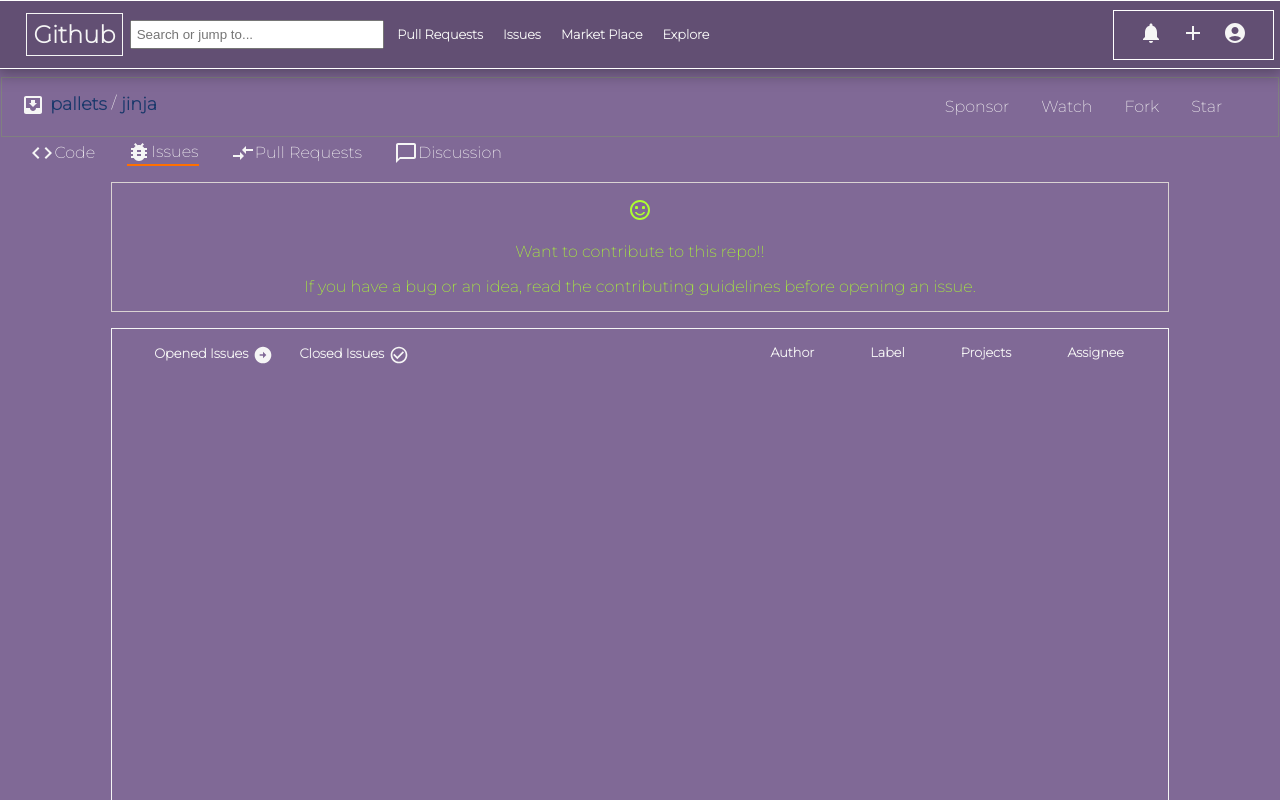
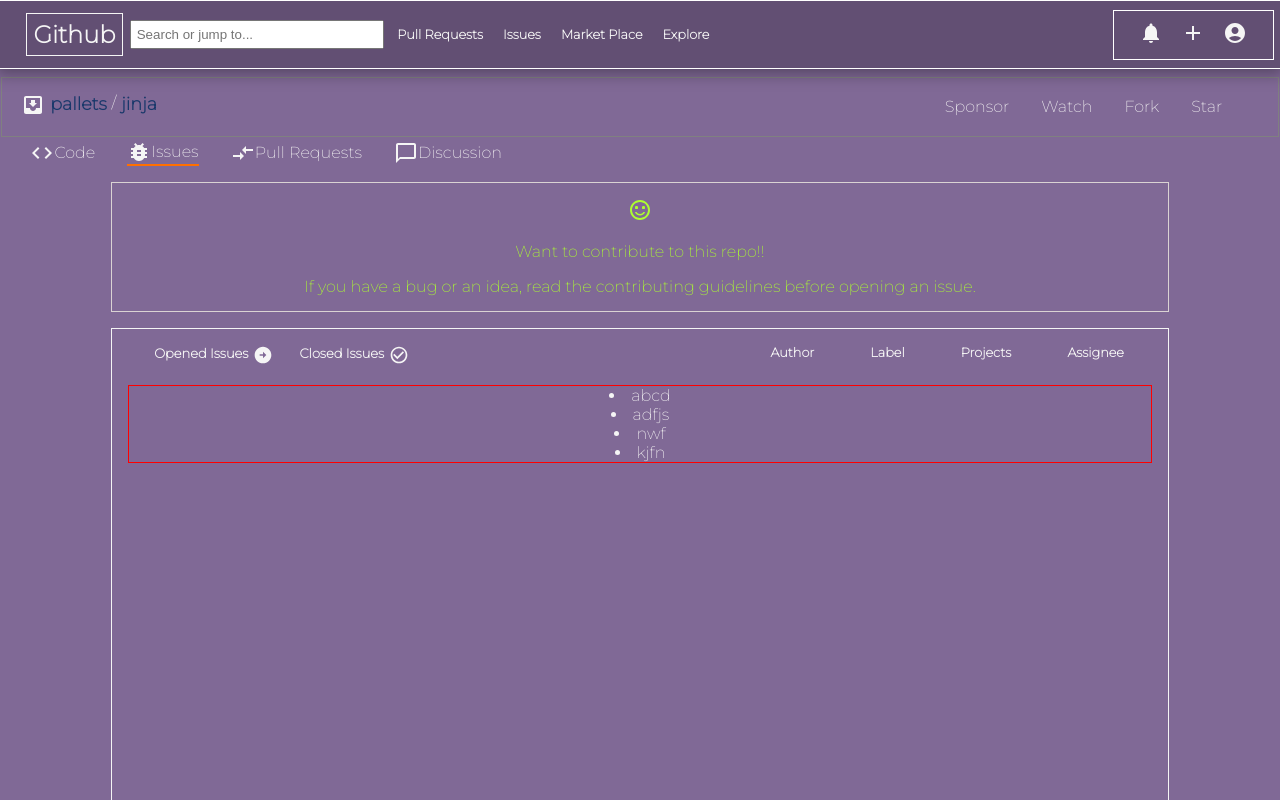
Before and after one commit to Saurabh9399/GithubIssuesProject, a React (Create React App) app: page / in a window 1280 px wide. Shown: the top 800 px of the page. Built offline with nearby package versions, Linux system fonts and the light colour scheme.

Commit message:
adding show issues files

```diff
--- a/src/components/MainIssuesContainer/MainIssuesContainer.css
+++ b/src/components/MainIssuesContainer/MainIssuesContainer.css
@@ -1,9 +1,21 @@
 .main-issues-container{
     display: flex;
-    align-items: flex-start;
-    justify-content: space-between;
+    flex-direction: column;
     border: 1px solid whitesmoke;
     width: 80%;
     height: 100vh;
     padding: 1rem;
 }
+
+.main-issues-nav{
+    display: flex;
+    align-items: flex-start;
+    justify-content: space-between;
+    margin-bottom: 1rem;
+}
+
+.main-issues-display{
+
+    border: 1px solid red;
+
+}
--- a/src/components/MainIssuesContainer/MainIssuesContainer.js
+++ b/src/components/MainIssuesContainer/MainIssuesContainer.js
@@ -1,14 +1,19 @@
 import React from 'react'
 import IssuesContainerLeft from './IssuesContainerLeft/IssuesContainerLeft'
 import IssuesContainerRight from './IssuesContainerRight/IssuesContainerRight'
-
 import "./MainIssuesContainer.css"
+import ShowIssues from './ShowIssues'
 
 function MainIssuesContainer() {
   return (
     <div className='main-issues-container'>
-        <IssuesContainerLeft/>
-        <IssuesContainerRight/>
+        <div className='main-issues-nav'>
+            <IssuesContainerLeft/>
+            <IssuesContainerRight/>
+        </div>
+        <div className='main-issues-display'>
+            <ShowIssues/>
+        </div>
     </div>
   )
 }
--- /dev/null
+++ b/src/components/MainIssuesContainer/ShowIssues.js
@@ -0,0 +1,16 @@
+import React from 'react'
+import "./ShowIssues.css"
+
+function ShowIssues() {
+  return (
+    <div className='show-issues'>
+        <li>abcd</li>
+        <li>adfjs</li>
+        <li>nwf</li>
+        <li>kjfn</li>
+
+    </div>
+  )
+}
+
+export default ShowIssues
```
Also changed, not shown: src/components/MainIssuesContainer/ShowIssues.css (added).
